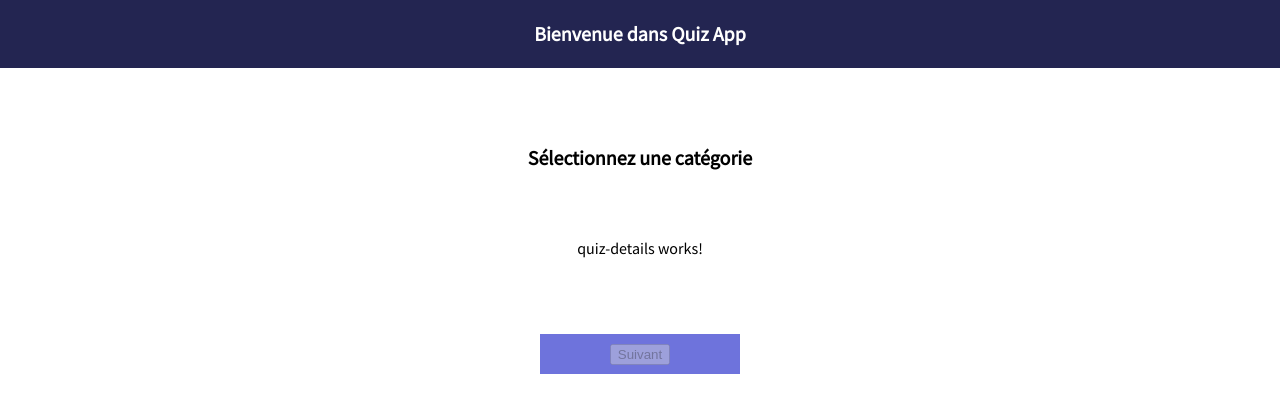
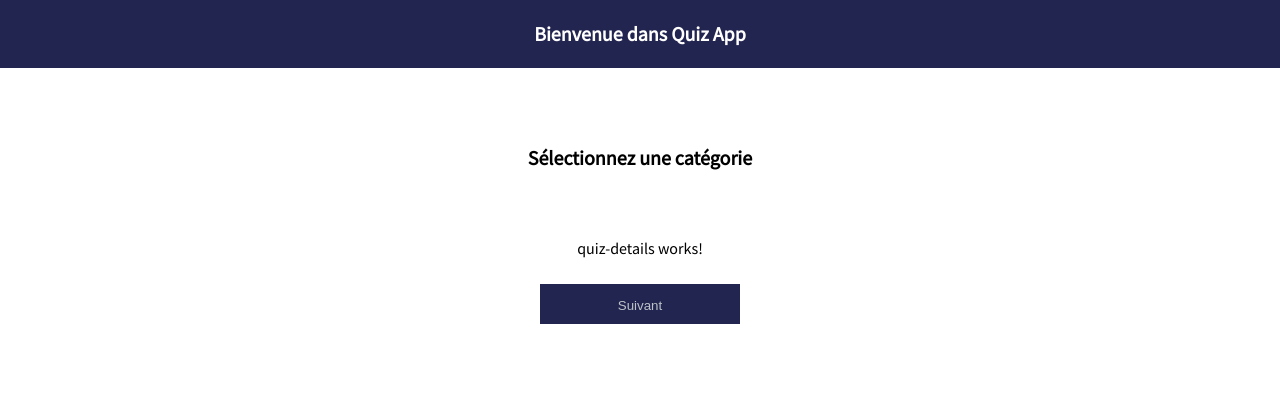
Before and after one commit to Mamadou-Bobo/quiz-app, an Angular app: page / in a window 1280 px wide. Shown: the top 412 px of the page. Built offline with nearby package versions, Linux system fonts and the light colour scheme.

Commit message:
ajout de styles sur le bouton lorsqu'il est désactivé ou pas

```diff
--- a/src/app/button/button.component.css
+++ b/src/app/button/button.component.css
@@ -1,10 +1,10 @@
 .btn{
-    margin-top: 30%;
+    margin-top: 5%;
     margin-bottom: 20px;
 
     width: 200px;
     height: 40px;
-    background-color: #6E73DC;
+    background-color: #232551;
 
     display: flex;
     justify-content: center;
@@ -15,3 +15,19 @@
     text-decoration: none;
     color: #fff;
 }
+
+.btn a button{
+    background: none;
+    color: #fff;
+    border: none;
+    outline: none;
+    cursor: pointer;
+}
+
+.btn a button:disabled{
+    background: none;
+    color: #bdc3c7;
+    border: none;
+    outline: none;
+    cursor:default;
+}
```
